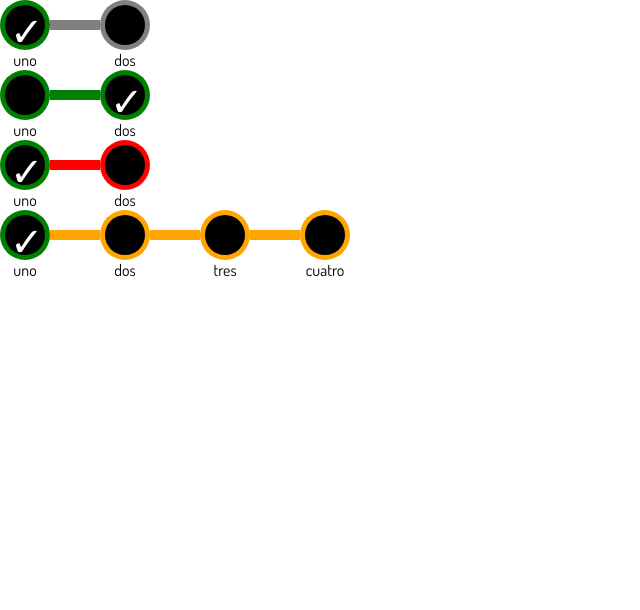
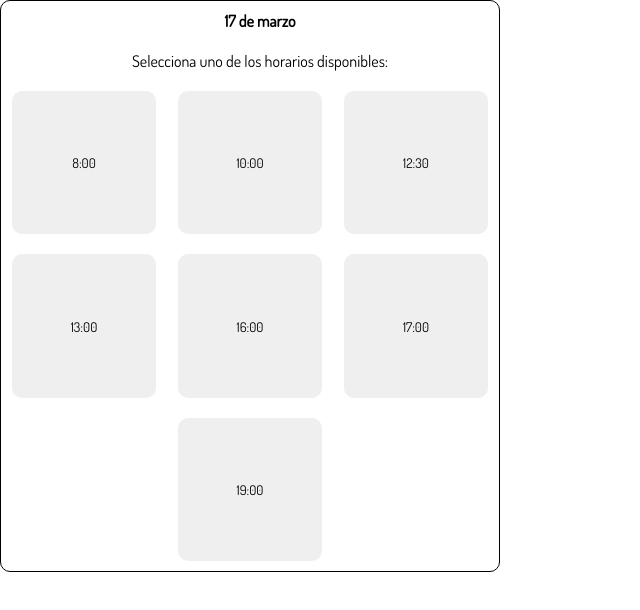
Before and after one commit to Daniel-dadu/PAE_web_platform, a React (Create React App) app in the folder frontend/: page /fernando in a window 1280 px wide. Shown: the top 610 px of the page, without its empty margins (0-640 px from the left). Built offline with nearby package versions, Linux system fonts and the light colour scheme.

Commit message:
Modelacion completa de componente-SeleccionarHorarioAsesoria resolve #111

```diff
--- /dev/null
+++ b/frontend/src/components/reusable/SeleccionarHorarioAsesoria/SeleccionarHorarioAsesoria.css
@@ -0,0 +1,57 @@
+.seleccionar_horario_asesoria_container{
+    width: 100%;
+    display: flex;
+    flex-direction: column;
+    border: 1px solid;
+    border-radius: 10px;
+}
+
+.seleccionar_horario_asesoria_day{
+    width: 100%;
+    height: auto;
+    margin: 10px;
+    text-align: center;
+    font-weight: bold;
+}
+
+.seleccionar_horario_asesoria_info{
+    width: 100%;
+    height: auto;
+    margin: 10px;
+    text-align: center;
+}
+
+.seleccionar_horario_asesoria_hours{
+    width: 100%;
+    height: auto;
+    padding: 10px;
+    display: flex;
+    flex-wrap: wrap;
+    flex-direction: row;
+    justify-content: space-around;
+    gap: 20px;
+}
+
+.seleccionar_horario_asesoria_hour_container{
+    width: 30%;
+    padding-top: 30%;
+    position: relative;
+    background-color: none;
+}
+
+.seleccionar_horario_asesoria_hour_button_container{
+    position: absolute;
+    top: 0;
+    left: 0;
+    bottom: 0;
+    right: 0;
+    height: 100%;
+    width: 100%;
+    background: none;
+}
+
+.seleccionar_horario_asesoria_hour_button{
+    width: 100%;
+    height: 100%;
+    border-radius: 10px;
+}
--- /dev/null
+++ b/frontend/src/components/reusable/SeleccionarHorarioAsesoria/SeleccionarHorarioAsesoria.jsx
@@ -0,0 +1,27 @@
+import React from 'react'
+import "./SeleccionarHorarioAsesoria.css"
+
+function SeleccionarHorarioAsesoria(props){
+    return(
+        <div className='seleccionar_horario_asesoria_container'>
+            <div className='seleccionar_horario_asesoria_day'>
+                {props.date.day}
+            </div>
+            <div className='seleccionar_horario_asesoria_info'>
+                Selecciona uno de los horarios disponibles:
+            </div>
+            <div className='seleccionar_horario_asesoria_hours'>
+                {props.date.hours.map((hour) => {
+                    return (
+                        <div className='seleccionar_horario_asesoria_hour_container'>
+                            <div className='seleccionar_horario_asesoria_hour_button_container'>
+                                <button className='seleccionar_horario_asesoria_hour_button'>{hour}</button>
+                            </div>
+                        </div>
+                    )
+                })}
+            </div>
+        </div>
+    )
+}
+export default SeleccionarHorarioAsesoria
--- a/frontend/src/routeIndex.js
+++ b/frontend/src/routeIndex.js
@@ -27,3 +27,5 @@ export {default as CampoSeleccionarEnListaDesplegable } from './components/reusa
 export {default as CampoTextoPequeno } from './components/reusable/CampoTextoPequeno/CampoTextoPequeno.jsx'
 export {default as CampoTextoGrande } from './components/reusable/CampoTextoGrande/CampoTextoGrande.jsx'
 export {default as TarjetaMaestraMini } from './components/reusable/TarjetaMaestraMini/TarjetaMaestraMini.jsx'
+
+export {default as SeleccionarHorarioAsesoria } from './components/reusable/SeleccionarHorarioAsesoria/SeleccionarHorarioAsesoria.jsx'
--- /dev/null
+++ b/frontend/src/views/componentPreview/Fernando/Fernando.css
@@ -0,0 +1,3 @@
+.divW500{
+    width: 500px;
+}
--- a/frontend/src/views/componentPreview/Fernando/Fernando.jsx
+++ b/frontend/src/views/componentPreview/Fernando/Fernando.jsx
@@ -1,14 +1,12 @@
 import React from 'react'
-import { BarraProgreso } from '../../../routeIndex'
-import info from  './progreso.json'
+import { SeleccionarHorarioAsesoria } from '../../../routeIndex'
+import info from  './horario.json'
+import './Fernando.css'
 
 function Fernando() {
   return (
-    <div>
-      <BarraProgreso progress={info.uno}/>
-      <BarraProgreso progress={info.dos}/>
-      <BarraProgreso progress={info.tres}/>
-      <BarraProgreso progress={info.cuatro}/>
+    <div className='divW500'>
+      <SeleccionarHorarioAsesoria date={info}/>
     </div>
   )
 }
--- /dev/null
+++ b/frontend/src/views/componentPreview/Fernando/horario.json
@@ -0,0 +1,12 @@
+{
+    "day" : "17 de marzo",
+    "hours" : [
+        "8:00",
+        "10:00",
+        "12:30",
+        "13:00",
+        "16:00",
+        "17:00",
+        "19:00"
+    ]
+}
```
